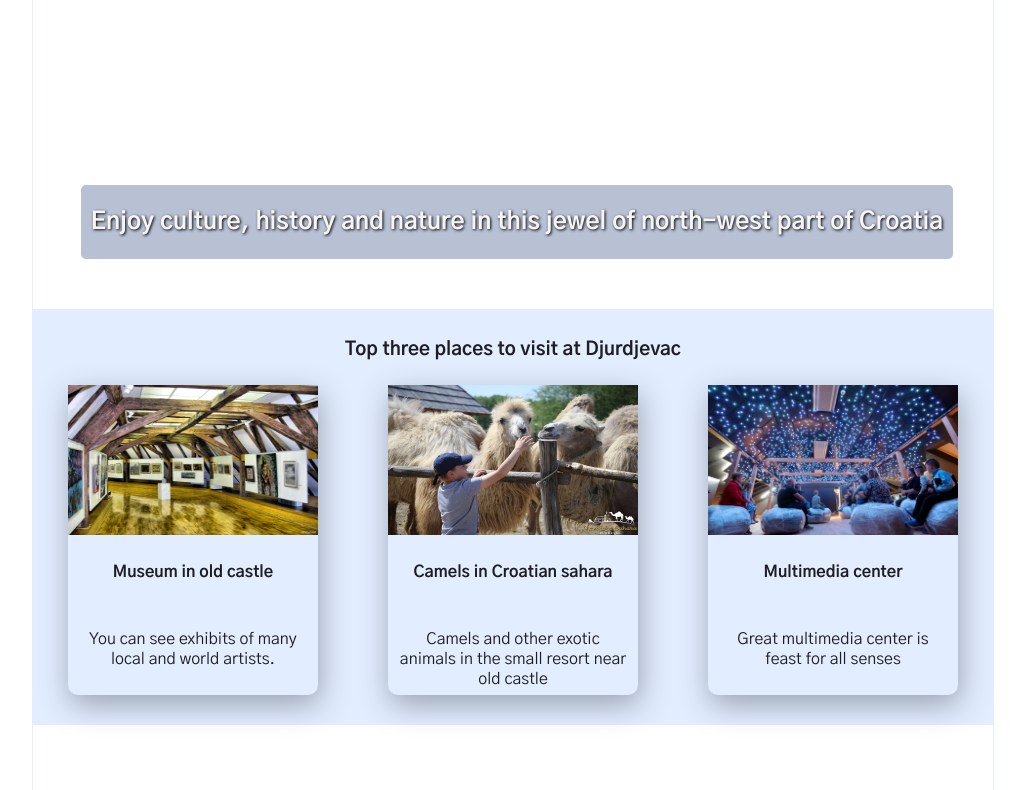
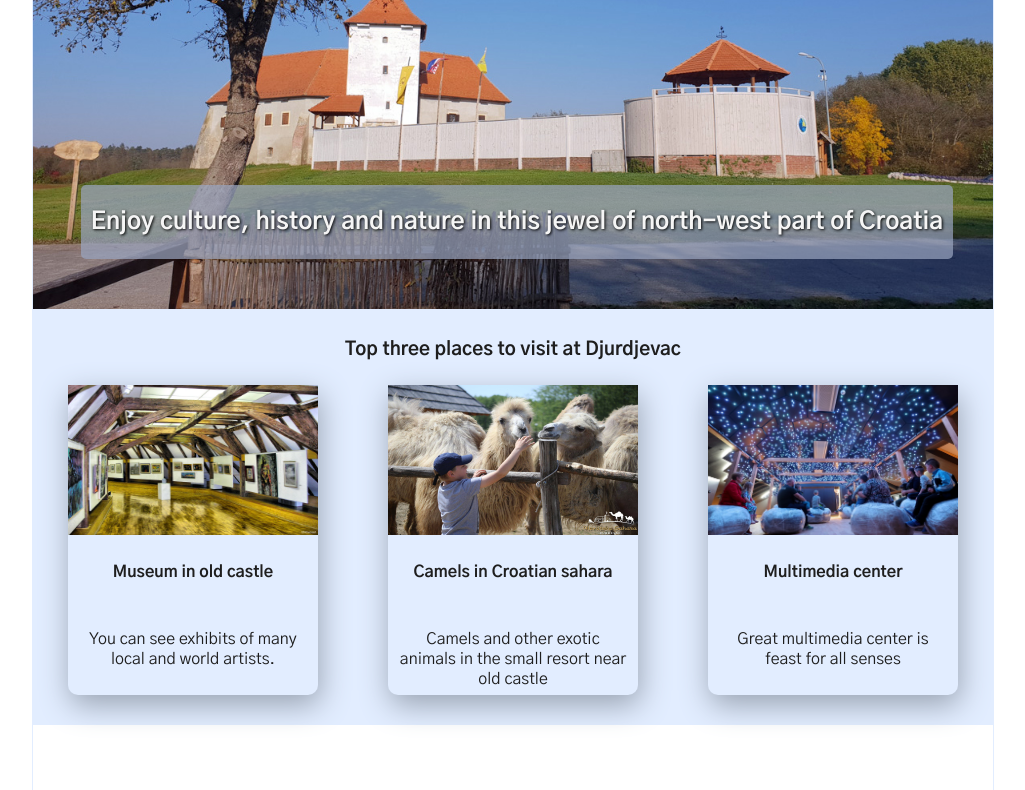
Before and after one commit to hlenhard/Hometown, a plain HTML site: page index.html in a window 1280 px wide. Shown: the part 172-962 px from the top of the page, without its empty margins (127-1152 px from the left). Drawn offline with Linux system fonts and the light colour scheme; files whose address does not match are found by name.

Commit message:
Update styles.css

```diff
--- a/styles.css
+++ b/styles.css
@@ -26,7 +26,7 @@ body {
   display: flex;
   flex-direction: column;
   align-items: end;
-  background-image: url("images/Stari_grad.jpeg");
+  background-image: url("Stari_grad.jpeg");
   background-size: cover;
   height: 400px;
   display: flex;
```
